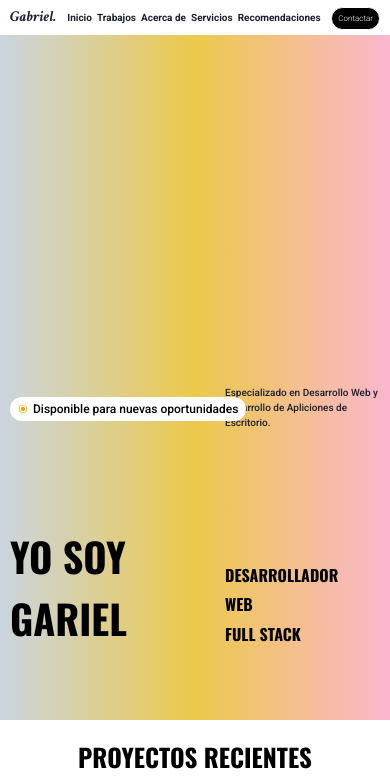
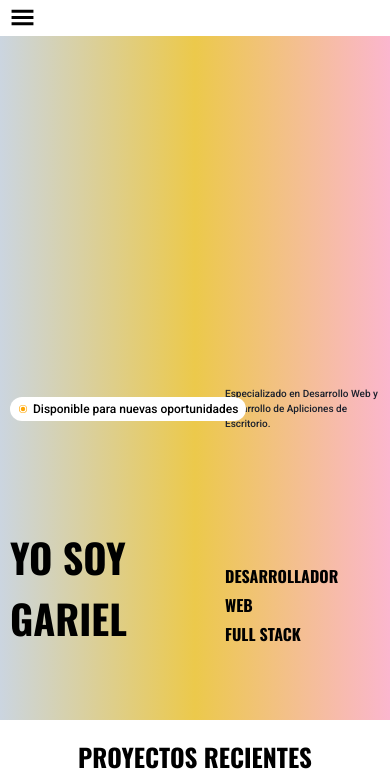
Before and after one commit to GabrielMartinez26092005/portfolio-personal-react, a React (Vite) app: page / in a window 390 px wide. Shown: the top 781 px of the page. Built offline with nearby package versions, Linux system fonts and the light colour scheme.

Commit message:
Puliendo mas el responsive, y comenzando con el header para celulares

```diff
--- a/package.json
+++ b/package.json
@@ -18,6 +18,7 @@
     "react": "^18.3.1",
     "react-dom": "^18.3.1",
     "react-icons": "^5.2.1",
+    "react-scroll": "^1.9.0",
     "yup": "^1.4.0"
   },
   "devDependencies": {
--- /dev/null
+++ b/src/Components/Header/bigHeader.jsx
@@ -0,0 +1,48 @@
+import React from "react";
+import { Box, Button, Flex, Link, Stack, Heading, } from "@chakra-ui/react"
+
+let BigHeader = () => {
+
+
+    return (
+    <Flex
+    align="center"
+    justify="space-between"
+    py={['5px', '10px', '15px']}
+    px={['10px', '20px', '40px', '55px']}>
+        <Heading
+        fontStyle={'italic'}
+        fontWeight={'bold'}
+        size={'1xl'}
+        fontSize={{base: '15px', md: '25px', '2xl': '35px'}}
+        fontFamily={'Crimson Text'}>
+
+            Gabriel.
+        </Heading>
+        <Stack
+        direction={"row"}
+        spacing={['5px', '10px', '15px', '30px']}
+        fontWeight={'bold'}
+        fontFamily={'Roboto'}
+        fontSize={{base: '10px', md: '14px', '2xl': '16px'}} >
+            <Link>Inicio</Link>
+            <Link>Trabajos</Link>
+            <Link>Acerca de</Link>
+            <Link>Servicios</Link>
+            <Link>Recomendaciones</Link>
+        </Stack>
+        <Box>
+            <Button
+            fontFamily={'Roboto'}
+            fontWeight={'light'}
+            variant={'black_button'}
+            fontSize={{base: '8px', sm: '10px', md: '12px', '2xl': '14px'}}
+            size={{ md: 'sm', lg: 'md', xl: 'lg'}}>
+                Contactar
+            </Button>
+        </Box>
+    </Flex>
+    )
+}
+
+export default BigHeader
--- a/src/Components/Header/header.jsx
+++ b/src/Components/Header/header.jsx
@@ -1,47 +1,20 @@
 import React from "react";
-import { Box, Button, Flex, Link, Stack, Heading, } from "@chakra-ui/react"
+import { Box, Button, Flex, Link, Stack, Heading, Show, } from "@chakra-ui/react"
+import BigHeader from "./bigHeader";
+import SmallHeader from "./smallHeader";
 
 let Header = () => {
 
 
     return (
-    <Flex
-    align="center"
-    justify="space-between"
-    py={['5px', '10px', '15px']}
-    px={['10px', '20px', '40px', '55px']}>
-        <Heading
-        fontStyle={'italic'}
-        fontWeight={'bold'}
-        size={'1xl'}
-        fontSize={{base: '15px', md: '25px', '2xl': '35px'}}
-        fontFamily={'Crimson Text'}>
-
-            Gabriel.
-        </Heading>
-        <Stack
-        direction={"row"}
-        spacing={['5px', '10px', '15px', '30px']}
-        fontWeight={'bold'}
-        fontFamily={'Roboto'}
-        fontSize={{base: '10px', md: '14px', '2xl': '16px'}} >
-            <Link>Inicio</Link>
-            <Link>Trabajos</Link>
-            <Link>Acerca de</Link>
-            <Link>Servicios</Link>
-            <Link>Recomendaciones</Link>
-        </Stack>
-        <Box>
-            <Button
-            fontFamily={'Roboto'}
-            fontWeight={'light'}
-            variant={'black_button'}
-            fontSize={{base: '8px', sm: '10px', md: '12px', '2xl': '14px'}}
-            size={{ md: 'sm', lg: 'md', xl: 'lg'}}>
-                Contactar
-            </Button>
+        <Box as='section'>
+            <Show above='sm'>
+                <BigHeader/>
+            </Show>
+            <Show below='sm'>
+                <SmallHeader/>
+            </Show>
         </Box>
-    </Flex>
     )
 }
 
--- /dev/null
+++ b/src/Components/Header/smallHeader.jsx
@@ -0,0 +1,34 @@
+import React from "react";
+import { Box, Button, Flex, Link, Stack, Icon, Heading, Center, Menu, MenuButton, MenuList, MenuItem,} from "@chakra-ui/react"
+import { GiHamburgerMenu } from "react-icons/gi";
+
+
+
+let SmallHeader = () => {
+
+
+    return (
+        <Box
+        pt={'5px'}
+        pl={'10px'}>
+            <Menu>
+                <MenuButton>
+                    <Icon
+                    as={GiHamburgerMenu}
+                    color={'black'}
+                    fontSize={'25px'}/>
+                </MenuButton>
+                <MenuList>
+                    <MenuItem as='a' href='#'>
+                        Link 1
+                    </MenuItem>
+                    <MenuItem as='a' href='#'>
+                        Link 2
+                    </MenuItem>
+                </MenuList>
+            </Menu>
+        </Box>
+    )
+}
+
+export default SmallHeader
--- a/src/Components/Projects/projects.jsx
+++ b/src/Components/Projects/projects.jsx
@@ -1,6 +1,6 @@
 import React from "react";
 import { Box, Heading, Center, Stack, } from "@chakra-ui/react"
-import CardProject from "../CardProject/card";
+import CardProject from "./card";
 
 let Projects = () => {
 
--- a/src/Components/Services/services.jsx
+++ b/src/Components/Services/services.jsx
@@ -1,6 +1,6 @@
 import React from "react";
 import { Box, Heading, Center, Stack, } from "@chakra-ui/react"
-import CardService from "../CardService/card";
+import CardService from "./card";
 
 let Service = () => {
 
--- a/src/Components/Skills/skills.jsx
+++ b/src/Components/Skills/skills.jsx
@@ -1,6 +1,6 @@
 import React from "react";
 import { Box, Heading, Center, Stack, Image, SimpleGrid } from "@chakra-ui/react"
-import CardSkill from "../CardSkill/card";
+import CardSkill from "./card";
 
 let Skills = () => {
 
--- a/src/Components/Statistics/statistics.jsx
+++ b/src/Components/Statistics/statistics.jsx
@@ -1,6 +1,6 @@
 import React from "react";
 import { Box, Heading, Center, Stack, Image, SimpleGrid } from "@chakra-ui/react"
-import CardStatistic from "../CardStatistic/card";
+import CardStatistic from "./card";
 
 let Statistics = () => {
 
```
Also changed, not shown: src/Components/Projects/card.jsx (renamed from src/Components/CardProject/card.jsx), src/Components/Services/card.jsx (renamed from src/Components/CardService/card.jsx), src/Components/Skills/card.jsx (renamed from src/Components/CardSkill/card.jsx), src/Components/Statistics/card.jsx (renamed from src/Components/CardStatistic/card.jsx), 1 other file (tests, documents, lock files or other folders).
